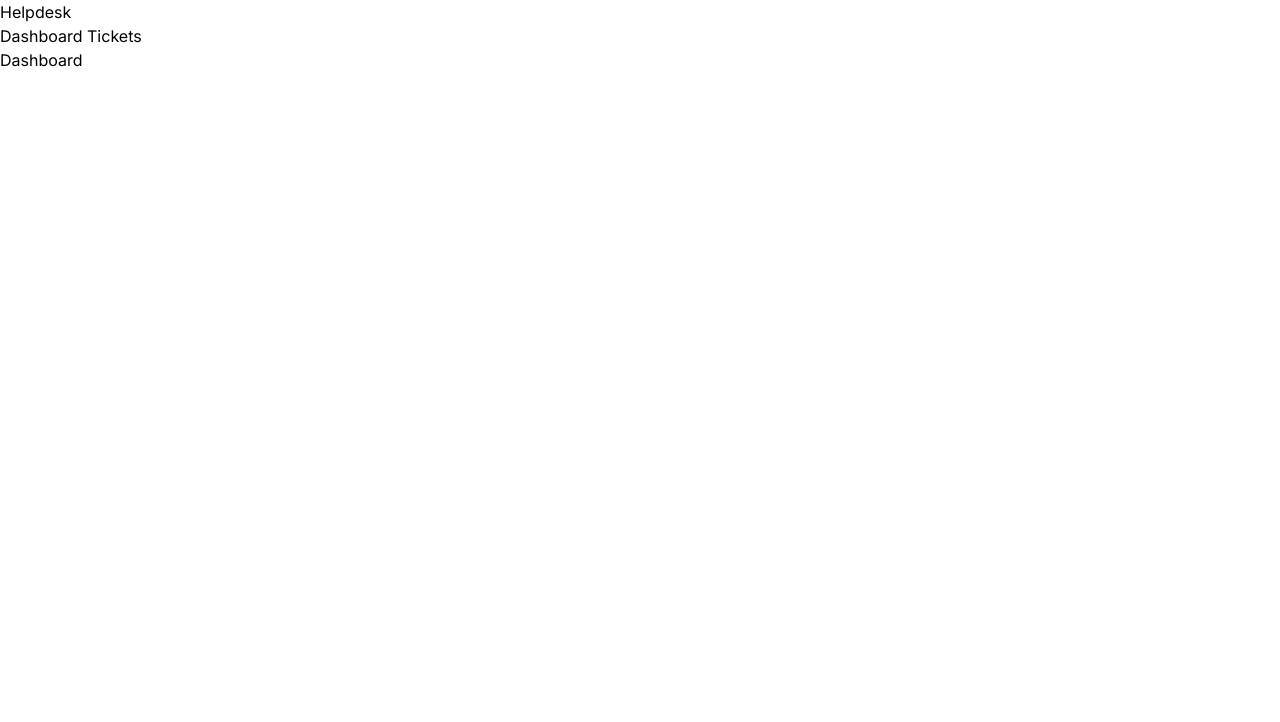
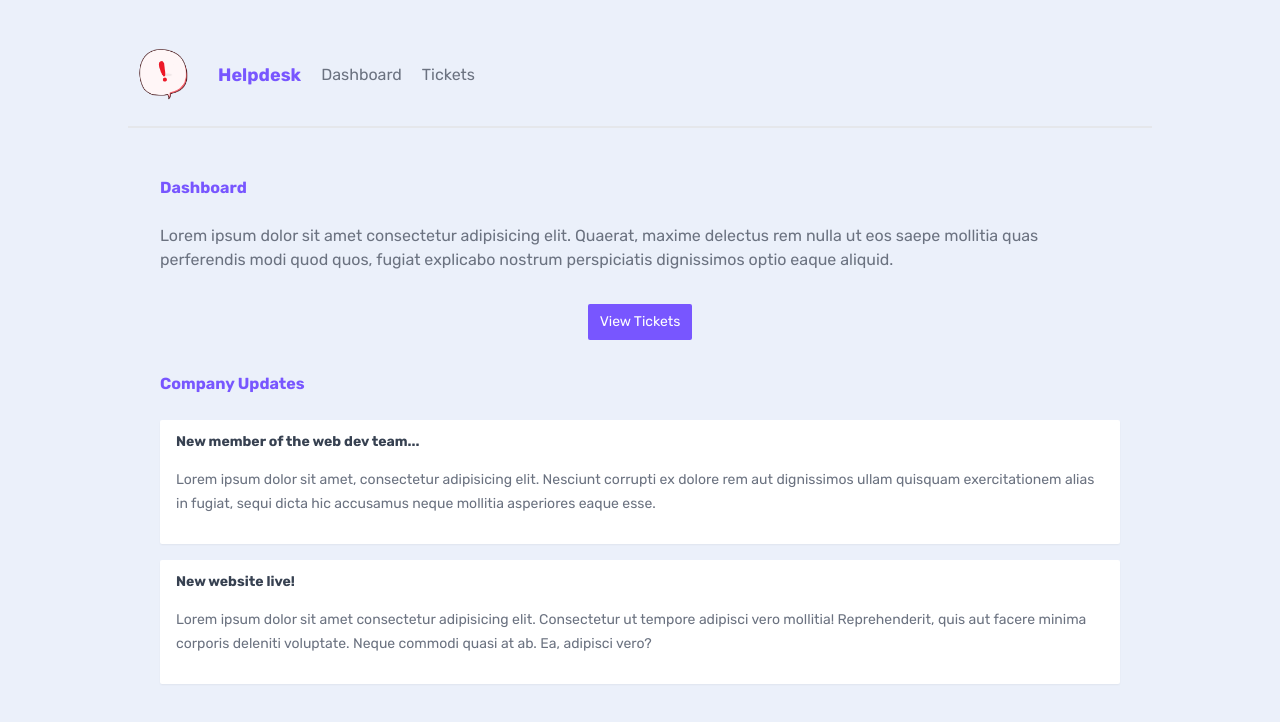
Before and after one commit to Eray-Adiyaman/nextjs_prac, a Next.js app: page / in a window 1280 px wide. Shown: the top 722 px of the page. Built offline with nearby package versions, Linux system fonts and the light colour scheme.

Commit message:
few styles

```diff
--- a/app/components/Navbar.jsx
+++ b/app/components/Navbar.jsx
@@ -1,8 +1,17 @@
+import Image from "next/image"
 import Link from "next/link"
+import Logo from "./logo.png"
 
 export default function Navbar() {
   return (
     <nav>
+        <Image
+          src={Logo}
+          alt="Helpdesk logo"
+          width={70}
+          quality={100}
+          placeholder="blur"
+        />
           <h1> Helpdesk</h1>
           <Link href="/" >Dashboard </Link>
           <Link href="/tickets" >Tickets</Link>
--- a/app/globals.css
+++ b/app/globals.css
@@ -1,3 +1,94 @@
 @tailwind base;
 @tailwind components;
 @tailwind utilities;
+
+@tailwind base;
+@tailwind components;
+@tailwind utilities;
+
+/* base styles */
+body {
+    background: #ebf0fa;
+    @apply text-gray-500 m-8;
+}
+
+h1,h2 {
+    @apply font-bold text-primary text-lg;
+}
+
+main {
+    @apply max-w-5xl my-12 mx-auto px-8;
+}
+
+main > h2 {
+    @apply mb-4 pb-2 text-base;
+}
+
+p > a {
+    @apply text-primary underline;
+}
+
+/* nav styles */
+
+nav {
+    @apply
+    pb-4
+    border-b-2 border-gray-200
+    flex items-center gap-5
+    my-10 mx-auto
+    max-w-5xl;
+}
+
+nav a, nav span {
+    @apply text-gray-500;
+}
+
+nav a:hover {
+    @apply text-black;
+}
+
+main nav {
+    @apply border-0;
+}
+
+/* button styles */
+
+button {
+    @apply
+      px-3 py-2
+      rounded-sm
+      flex justify-between items-center gap-2
+      text-sm;
+  }
+button:hover {
+    @apply bg-opacity-90;
+}
+.btn-primary {
+    @apply bg-primary text-white;
+}
+.btn-secondary {
+    @apply bg-gray-200 text-gray-900;
+}
+
+
+  /* card styles */
+
+
+  .card{
+    @apply
+        bg-white
+        shadow-sm
+        rounded-sm
+        py-3 px-4 my-4
+        relative
+        overflow-hidden;
+  }
+  .card h3 {
+    @apply
+        font-bold text-gray-700 text-sm
+        mb-0;
+  }
+
+  .card p {
+    @apply my-4 text-sm leading-6;
+  }
--- a/app/layout.jsx
+++ b/app/layout.jsx
@@ -1,5 +1,5 @@
 import './globals.css'
-import { Inter } from 'next/font/google'
+import { Rubik } from 'next/font/google'
 
 //components
 import Navbar from './components/Navbar'
@@ -7,7 +7,7 @@ import Navbar from './components/Navbar'
 
 
 
-const inter = Inter({ subsets: ['latin'] })
+const rubik = Rubik({ subsets: ['latin'] })
 
 export const metadata = {
   title: 'Create Next App',
@@ -17,10 +17,10 @@ export const metadata = {
 export default function RootLayout({ children }) {
   return (
     <html lang="en">
-      <body className={inter.className}>
+      <body className={rubik.className}>
         <Navbar />
         {children}
-        </body>
+      </body>
     </html>
   )
 }
--- a/app/page.jsx
+++ b/app/page.jsx
@@ -1,8 +1,42 @@
+import Link from "next/link";
 
 export default function Home() {
   return (
     <main>
       <h2>Dashboard</h2>
+      <p>
+        Lorem ipsum dolor sit amet consectetur adipisicing elit. Quaerat, maxime
+        delectus rem nulla ut eos saepe mollitia quas perferendis modi quod
+        quos, fugiat explicabo nostrum perspiciatis dignissimos optio eaque
+        aliquid.
+      </p>
+
+      <div className="flex justify-center my-8">
+        <Link href="/tickets">
+          <button className="btn-primary">View Tickets</button>
+        </Link>
+      </div>
+
+      <h2>Company Updates</h2>
+
+      <div className="card">
+        <h3>New member of the web dev team...</h3>
+        <p>
+          Lorem ipsum dolor sit amet, consectetur adipisicing elit. Nesciunt
+          corrupti ex dolore rem aut dignissimos ullam quisquam exercitationem
+          alias in fugiat, sequi dicta hic accusamus neque mollitia asperiores
+          eaque esse.
+        </p>
+      </div>
+      <div className="card">
+        <h3>New website live!</h3>
+        <p>
+          Lorem ipsum dolor sit amet consectetur adipisicing elit. Consectetur
+          ut tempore adipisci vero mollitia! Reprehenderit, quis aut facere
+          minima corporis deleniti voluptate. Neque commodi quasi at ab. Ea,
+          adipisci vero?
+        </p>
+      </div>
     </main>
-  )
+  );
 }
--- a/tailwind.config.js
+++ b/tailwind.config.js
@@ -7,11 +7,9 @@ module.exports = {
   ],
   theme: {
     extend: {
-      backgroundImage: {
-        'gradient-radial': 'radial-gradient(var(--tw-gradient-stops))',
-        'gradient-conic':
-          'conic-gradient(from 180deg at 50% 50%, var(--tw-gradient-stops))',
-      },
+      colors: {
+        primary: '#7856ff'
+      }
     },
   },
   plugins: [],
```
Also changed, not shown: app/components/logo.png (added).
